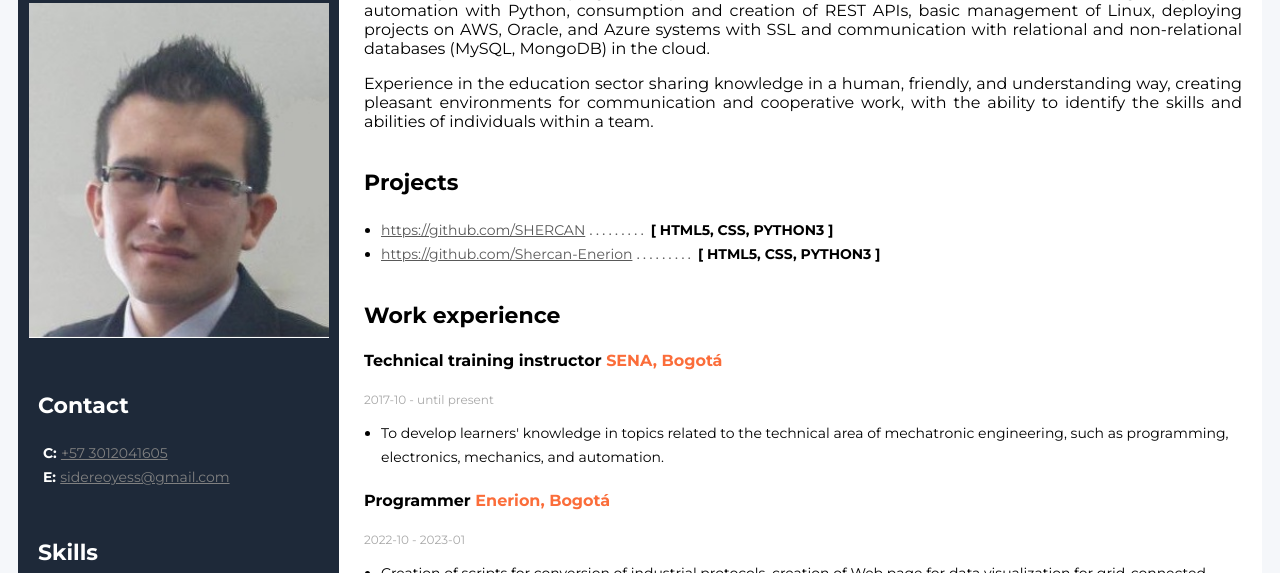
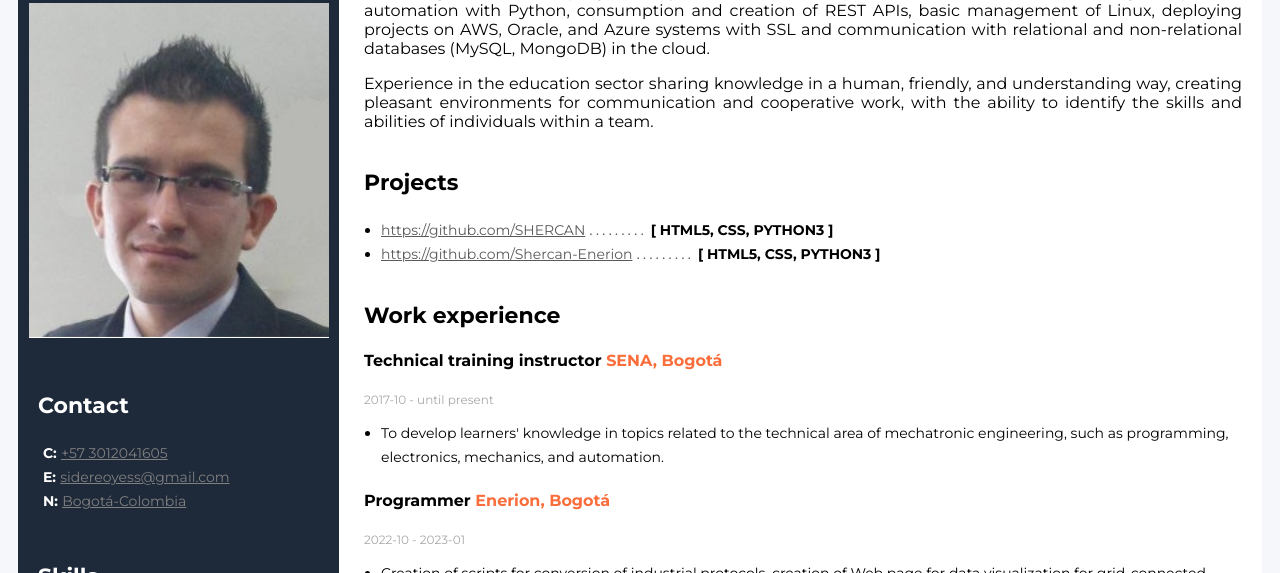
Before and after one commit to SHERCAN/shercan.github.io, a plain HTML site: page en/index.html in a window 1280 px wide. Shown: the part 227-800 px from the top of the page. Drawn offline with Linux system fonts and the light colour scheme.

Commit message:
Mod Ubicación

```diff
--- a/en/index.html
+++ b/en/index.html
@@ -189,6 +189,11 @@
             <a class="contacto-info" href="mail:sidereoyess@gmail.com">
               sidereoyess@gmail.com</a>
           </div>
+          <div>
+            <span class="tipo-contacto">N:</span>
+            <a class="contacto-info" href="https://goo.gl/maps/Do7EkTLjbufrzNUE8">
+              Bogotá-Colombia</a>
+          </div>
         </div>
         <!-- Habilidades -->
         <div class="habilidades-tecnicas">
```
Also changed, not shown: index.html (+5 -0 lines).
